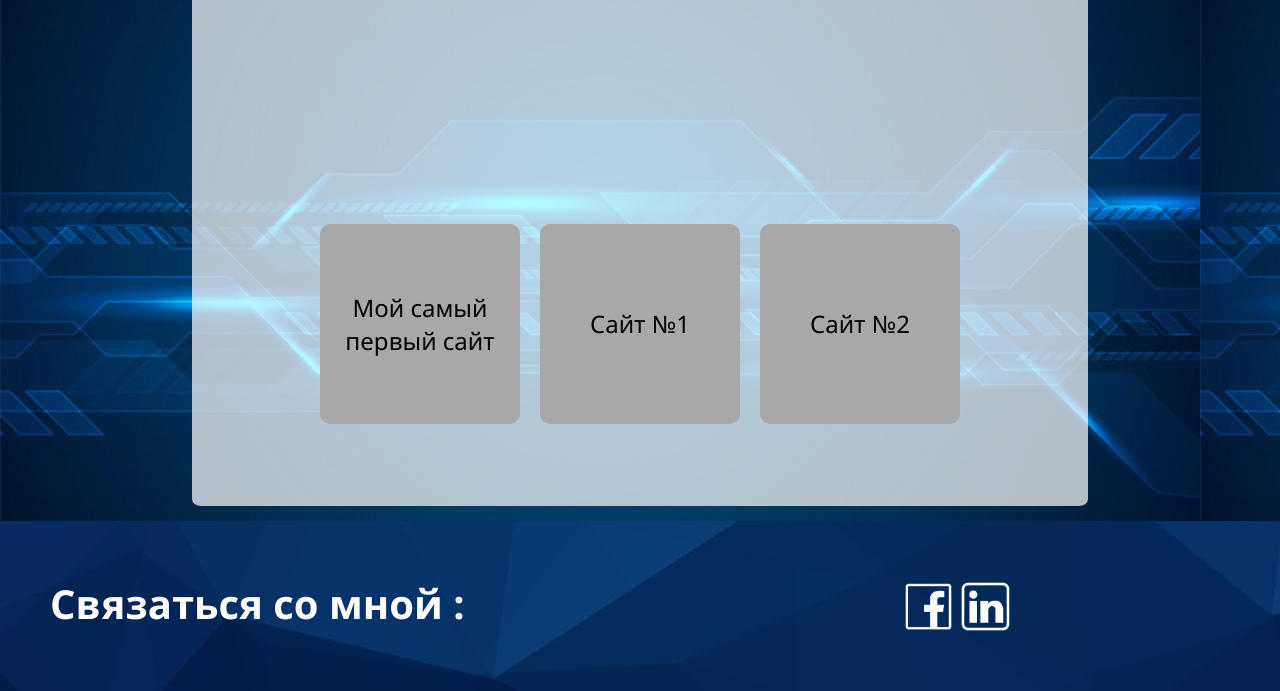
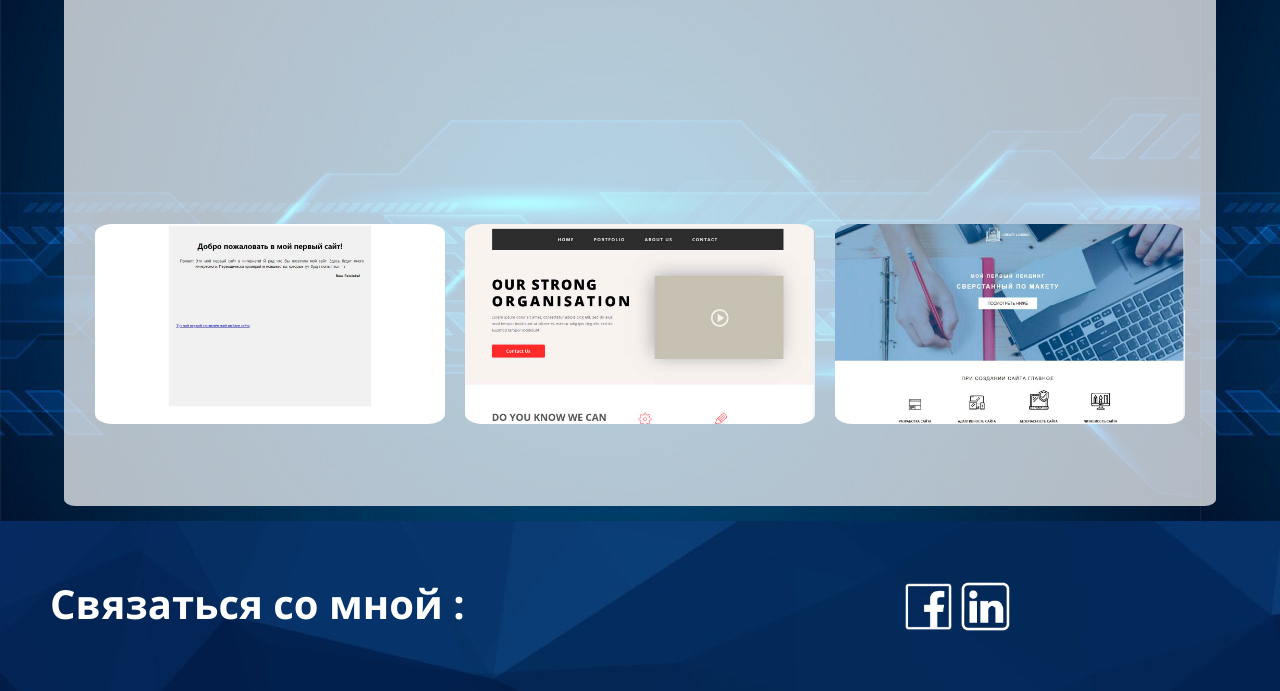
Before and after one commit to RenJeka/renjeka.github.io, a plain HTML site: page index.html in a window 1280 px wide. Shown: the part 194-885 px from the top of the page. Drawn offline with Linux system fonts and the light colour scheme.

Commit message:
добавлен фон для каждого .item (для каждой карточки сайта)

```diff
--- a/css/styly.scss
+++ b/css/styly.scss
@@ -1,4 +1,5 @@
-$ItemsSize: 200px;
+$ItemsSize_w: 350px;
+$ItemsSize_h: 200px;
 
 
 html, body{
@@ -24,7 +25,7 @@ html, body{
 		justify-content: center;
 		min-height: 700px;
 		border-radius:1%;
-		width: 70%;
+		width: 90%;
 
 		// min-height: 70%;
 		.top-text{
@@ -52,8 +53,8 @@ html, body{
 			width: 100%;
 		}
 		.item{
-			width: $ItemsSize;
-			height: $ItemsSize;
+			width: $ItemsSize_w;
+			height: $ItemsSize_h;
 			background-color: rgb(168, 168, 168);
 			margin: 10px;
 			align-items: center;
@@ -61,17 +62,21 @@ html, body{
 			border-radius: 5%;
 			display: flex;
 			justify-content: center;
+			background-position: center;
+			background-size: cover;
 			span{
 				font-size: 1.5rem;
 				padding: 0 10px;
 			}
 			&:hover{
-				box-shadow: 0 0 5px rgba(0,0,0,0.7);
+				box-shadow: 0 0 10px rgba(134, 134, 134, 0.7);
 				cursor: pointer;
+				// width: ($ItemsSize_w  + 3px);
+				// height: ($ItemsSize_h + 3px);
 			}
 			&:active{
-				width: ($ItemsSize - 10px);
-				height: ($ItemsSize - 10px);
+				width: ($ItemsSize_w - 10px);
+				height: ($ItemsSize_h - 10px);
 				background-color: rgb(214, 214, 214);
 			}
 		}
--- a/index.html
+++ b/index.html
@@ -16,19 +16,19 @@
 			</div>
 
 			<div class="container-items">
-				<div class="item" data-href="site1/index.html">
-					<span>Мой самый первый сайт</span>
+				<div class="item" data-href="site1/index.html" data-bg="../img/thumbnail-1.jpg">
+					<!-- <span>Мой самый первый сайт</span> -->
 				</div>
 				<!-- .item -->
 
-				<div class="item" data-href="site2/index.html">
-					<span>Сайт №1</span>
+				<div class="item" data-href="site2/index.html" data-bg="../img/thumbnail-2.jpg">
+					<!-- <span>Сайт №1</!-->
 				</div>
 				<!-- .item -->
 
 
-				<div class="item" data-href="site3/index.html">
-					<span>Сайт №2</span>
+				<div class="item" data-href="site3/index.html"  data-bg="../img/thumbnail-3.jpg">
+					<!-- <span>Сайт №2</!-->
 				</div>
 				<!-- .item -->
 			</div>
--- a/js/main.js
+++ b/js/main.js
@@ -7,6 +7,7 @@ window.addEventListener("load", function () {
 
 	var items = document.querySelectorAll(".item");
 	var socialIcons = document.querySelectorAll(".social-icons img");
+	var itemBgImage;
 
 	mainContainer.style.minHeight = window.innerHeight + "px";
 
@@ -14,7 +15,25 @@ window.addEventListener("load", function () {
 		mainContainer.style.minHeight = window.innerHeight + "px";
 	});
 
+
+	//Цикл, который перебирает блоки с сайтами (блоки с классом .item)
 	for (let i = 0; i< items.length; i++) {
+
+		// Устанавливаем фон для каждого блока
+		if (items[i].dataset.bg) {
+
+			console.dir(items[i].style);
+			itemBgImage = items[i].dataset.bg.substr(1, items[i].dataset.bg.length -1);
+			items[i].style.backgroundImage = "url("+itemBgImage+")";
+			// items[i].style.backgroundImage = "url("+items[i].dataset.bg+");";
+
+			console.dir(items[i].style.backgroundImage);
+
+
+
+		}
+
+		//	Установлавливаем обработчик событий для каждого блока (переход на нужный сайт)
 		items[i].addEventListener("click", function () {
 			window.location.href = this.dataset.href;
 		});
--- a/site3/css/style.scss
+++ b/site3/css/style.scss
@@ -34,7 +34,7 @@ body{
 }
 // ===============HEADER===================
 header {
-    background-image: linear-gradient(rgba(46, 106, 184, 0.5) rgba(0,0,0,.5)), url("../img/bg.png");
+    background-image: linear-gradient(rgba(46, 106, 184, 0.5) rgba(0,0,0,.5)), url("../img/bg.jpg");
     background-position: center center;
     background-size: cover;
     background-repeat: no-repeat;
```
Also changed, not shown: css/styly.css, img/thumbnail-1.jpg (added), img/thumbnail-2.jpg (added), img/thumbnail-3.jpg (added), site3/css/style.css, site3/img/bg.jpg (added), 1 other file.
